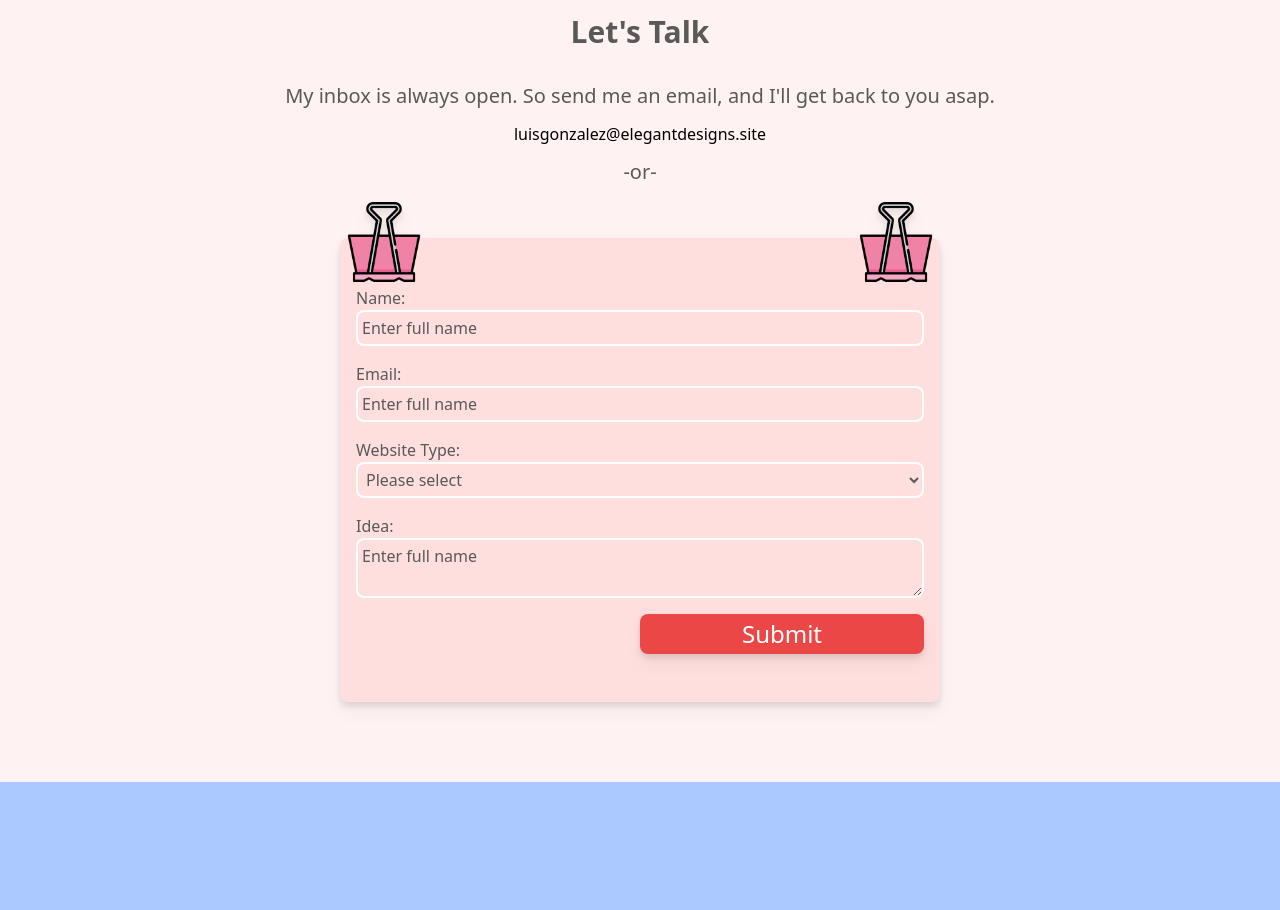
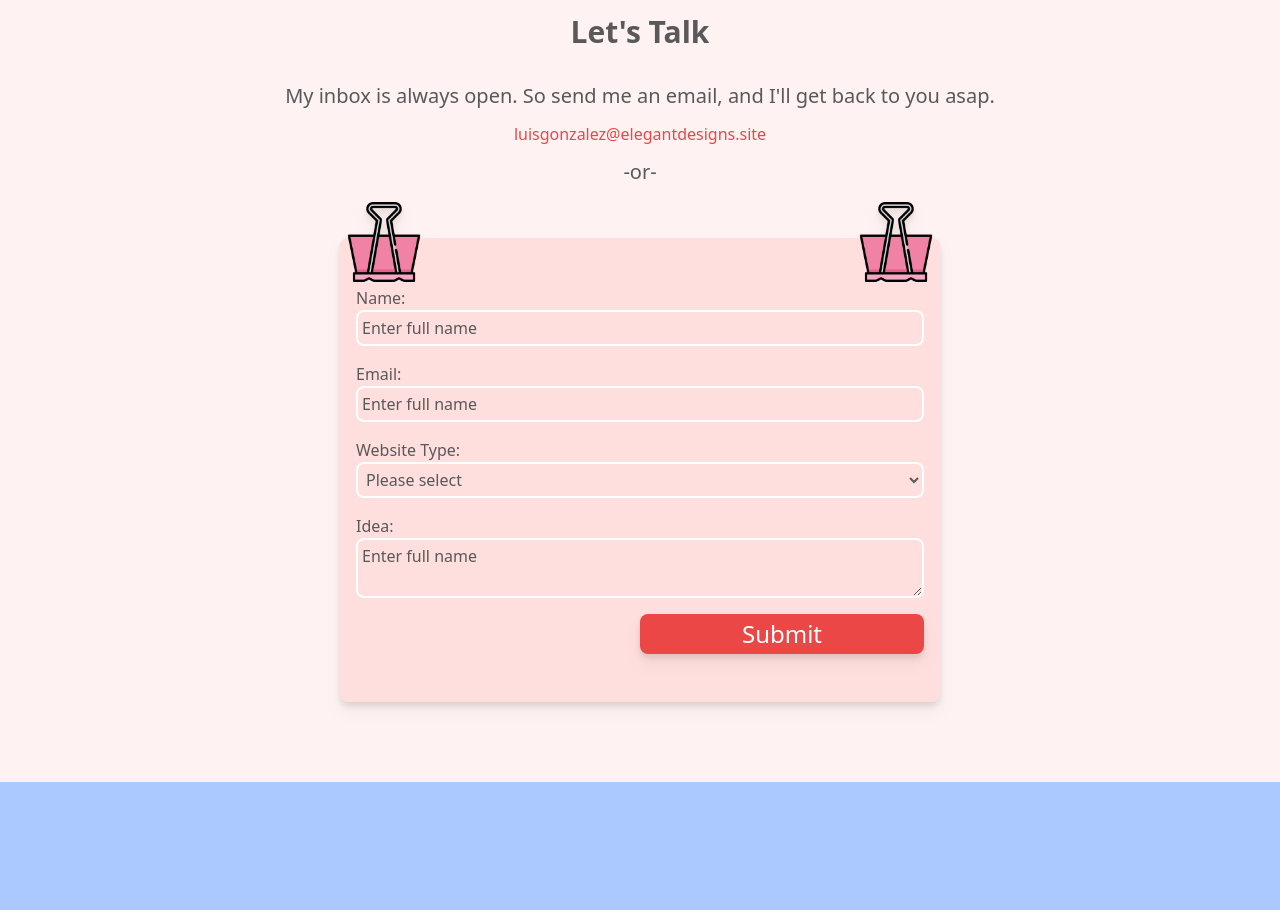
Before and after one commit to lmigonzalez/elegant-designs, a Next.js app: page / in a window 1280 px wide. Shown: the part 4060-4970 px from the top of the page. Built offline with nearby package versions, Linux system fonts and the light colour scheme.

Commit message:
style fix 3

```diff
--- a/components/Contact.js
+++ b/components/Contact.js
@@ -69,8 +69,8 @@ const Contact = () => {
         My inbox is always open. So send me an email, and I'll get back to you
         asap.
       </p>
-      <Link href="/" className="text-[#EB4747] text-center">
-        <a>luisgonzalez@elegantdesigns.site</a>
+      <Link href="/" className="text-[#EB4747] text-center bg-slate-200">
+        <a className="text-[#EB4747]" >luisgonzalez@elegantdesigns.site</a>
       </Link>
 
       <p className="text-center">-or-</p>
```
